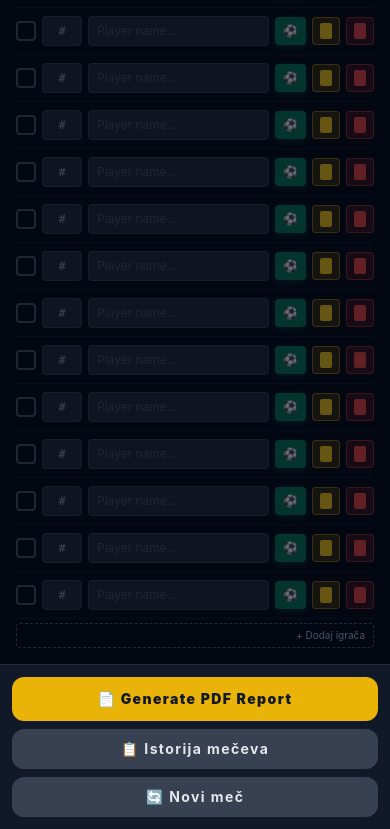
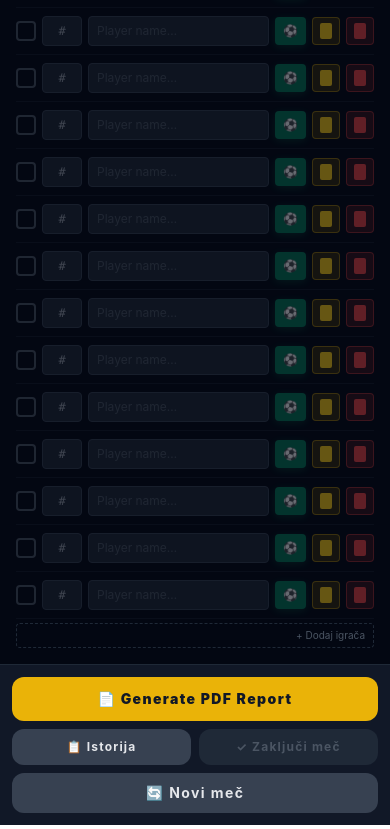
Before and after one commit to nenad2/itligalog, a React (Vite) app: page / in a window 390 px wide. Shown: the part 1948-2777 px from the top of the page. Built offline with nearby package versions, Linux system fonts and the light colour scheme.

Commit message:
Zakljuci mec mobile view

```diff
--- a/src/FutsalTracker.jsx
+++ b/src/FutsalTracker.jsx
@@ -2339,12 +2339,31 @@ export default function FutsalTracker() {
         >
           {pdfBusy ? "Generating…" : pdfMsg || "📄 Generate PDF Report"}
         </button>
-        <button
+        <div className="grid grid-cols-2 gap-2">
+          <button
             onClick={() => setPage("history")}
-            className="w-full py-2.5 rounded-xl text-sm font-bold tracking-widest transition-all bg-gray-700 hover:bg-gray-600 text-gray-200 active:scale-95"
+            className="py-2.5 rounded-xl text-xs font-bold tracking-widest transition-all bg-gray-700 hover:bg-gray-600 text-gray-200 active:scale-95"
           >
-            📋 Istorija mečeva
+            📋 Istorija
           </button>
+          {!matchLocked ? (
+            <button
+              onClick={() => setShowMatchClose(true)}
+              disabled={!homeTeam || !awayTeam}
+              className={`py-2.5 rounded-xl text-xs font-bold tracking-widest transition-all active:scale-95 ${
+                !homeTeam || !awayTeam
+                  ? "bg-gray-800 text-gray-600 cursor-not-allowed"
+                  : "bg-emerald-700 hover:bg-emerald-600 text-white"
+              }`}
+            >
+              ✓ Zaključi meč
+            </button>
+          ) : (
+            <span className="py-2.5 rounded-xl text-xs font-bold bg-emerald-900/40 border border-emerald-700/50 text-emerald-400 text-center">
+              ✓ Zaključan
+            </span>
+          )}
+        </div>
         <button
           onClick={() => setShowNewMatchConfirm(true)}
           className="w-full py-2.5 rounded-xl text-sm font-bold tracking-widest transition-all bg-gray-700 hover:bg-gray-600 text-gray-200 active:scale-95"
```
